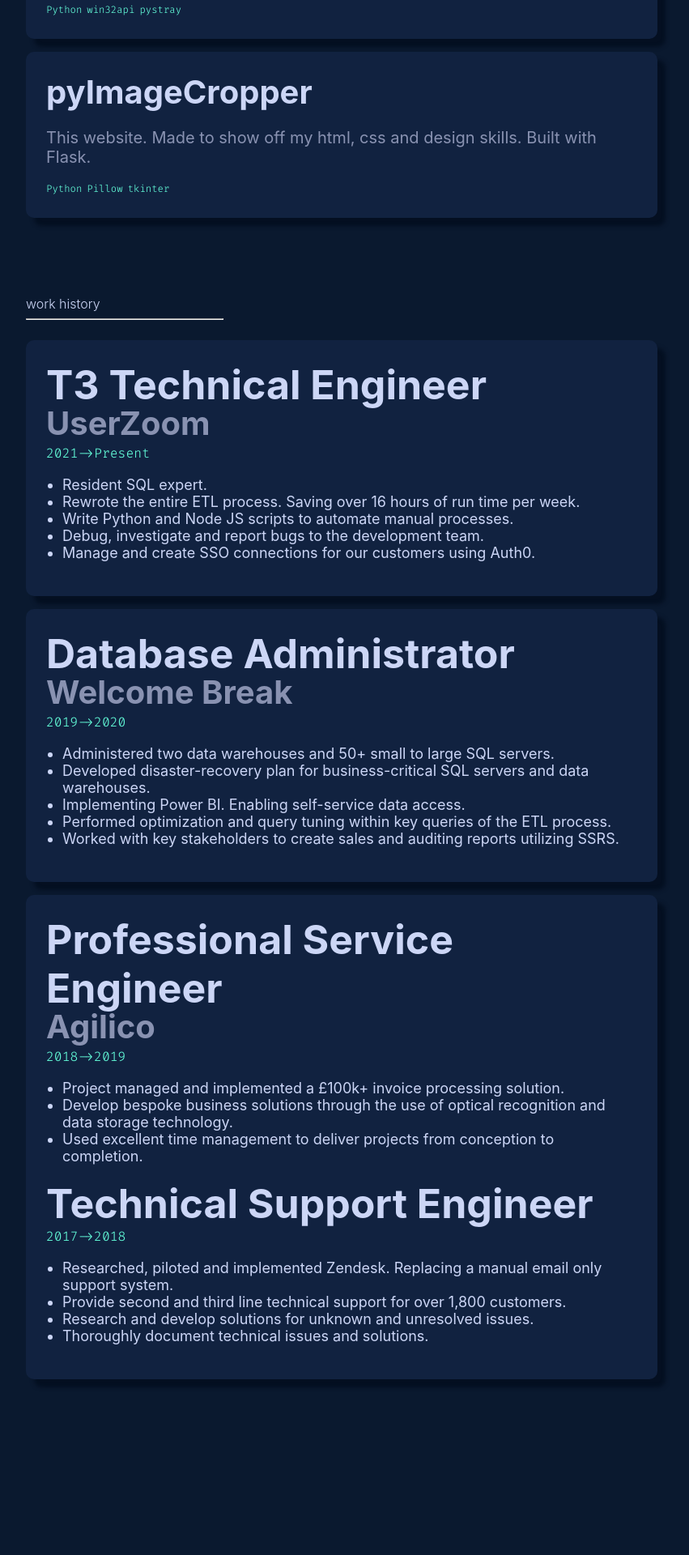
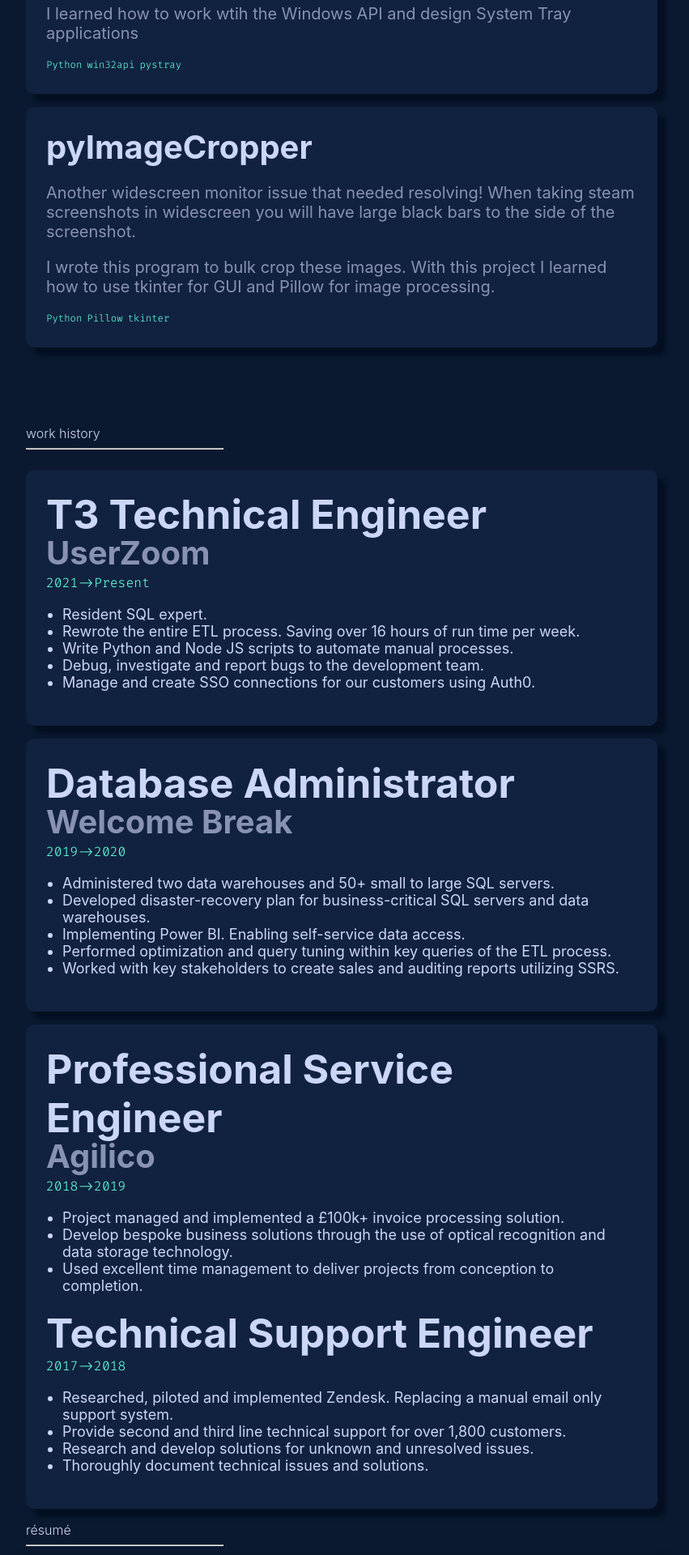
Before and after one commit to BanAaron/aaron-barratt-website, a Flask app: page / in a window 1280 px wide. Shown: the part 1600-3520 px from the top of the page at 81% size, without its empty margins (233-1084 px from the left). Before the commit the page ends 3311 px from the top, so only its background shows below. Run offline with Flask 2, Linux system fonts and the light colour scheme.

Commit message:
Added cv section

```diff
--- a/static/css/desktop.css
+++ b/static/css/desktop.css
@@ -149,4 +149,8 @@
         text-decoration-color: var(--green);
         transition: text-decoration-color var(--transition_time);
    }
+    .resume iframe {
+        box-shadow: 2px 2px 10px 10px var(--navy-shadow);
+        width: 80%;
+   }
 }
--- a/static/css/main.css
+++ b/static/css/main.css
@@ -147,7 +147,7 @@ hr {
   color: var(--lightest-slate);
   font-family: var(--font-mono);
   text-decoration: none;
-  font-size: 20px;
+  font-size: 18px;
 }
 /* about me section */
 .about, .projects, .work {
@@ -249,3 +249,7 @@ hr {
   font-weight: 400;
   color: var(--lightest-slate);
 }
+.resume iframe {
+
+  box-shadow: 2px 2px 10px 10px var(--navy-shadow);
+}
--- a/templates/index.html
+++ b/templates/index.html
@@ -25,7 +25,7 @@
             <li><a class="menu-text" href="#about-me"><span class="green">01.</span> About</a></li>
             <li><a class="menu-text" href="#projects"><span class="green">02.</span> Projects</a></li>
             <li><a class="menu-text" href="#work"><span class="green">03.</span> Work</a></li>
-            <li><a class="menu-text" href="https://drive.google.com/file/d/1qBaQpx2I3yXKs0EscmvyyFsnD1b0qHBr/view?usp=share_link" target="_blank"><span class="green">04.</span> Résumé</a></li>
+            <li><a class="menu-text" href="#resume"><span class="green">04.</span> Résumé</a></li>
           </ul>
         </div>
       </div>
@@ -59,7 +59,8 @@
             </div>
             <div class="project-inner">
               <h1 class="project-title"><a href="https://github.com/aarontbarratt/pyResolutionChanger">pyResolutionChanger</a></h1>
-              <p>A simple tray application to switch between resolutions with 1 click. I made this because many games still so not support ultra-widescreen monitors and require a 16:9 resolution to run properly.</p>
+              <p>A simple System Tray application to switch between resolutions with 1 click. I made this because many games still so not support ultra-widescreen monitors and require a 16:9 resolution to run properly.</p>
+              <p>I learned how to work wtih the Windows API and design System Tray applications </p>
               <ul>
                 <li>Python</li>
                 <li>win32api</li>
@@ -68,7 +69,8 @@
             </div>
             <div class="project-inner">
               <h1 class="project-title"><a href="https://github.com/aarontbarratt/pyImageCropper">pyImageCropper</a></h1>
-              <p>This website. Made to show off my html, css and design skills. Built with Flask.</p>
+              <p>Another widescreen monitor issue that needed resolving! When taking steam screenshots in widescreen you will have large black bars to the side of the screenshot.</p>
+              <p>I wrote this program to bulk crop these images. With this project I learned how to use tkinter for GUI and Pillow for image processing.</p>
               <ul>
                 <li>Python</li>
                 <li>Pillow</li>
@@ -123,6 +125,11 @@
             </ul>
           </div>
         </div>
+        <div class="resume div-12">
+          <span id="resume" class="line-break">résumé</span>
+          <hr>
+          <iframe src="https://drive.google.com/file/d/1qBaQpx2I3yXKs0EscmvyyFsnD1b0qHBr/preview" width="100%" height="480" allow="autoplay"></iframe>
+        </div>
       </div>
     </div>
   </body>
```
